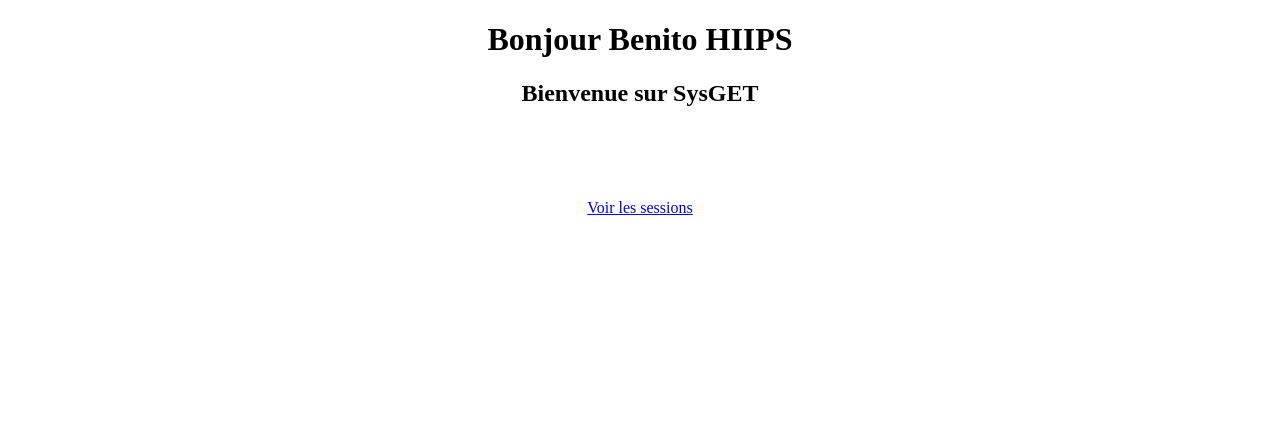
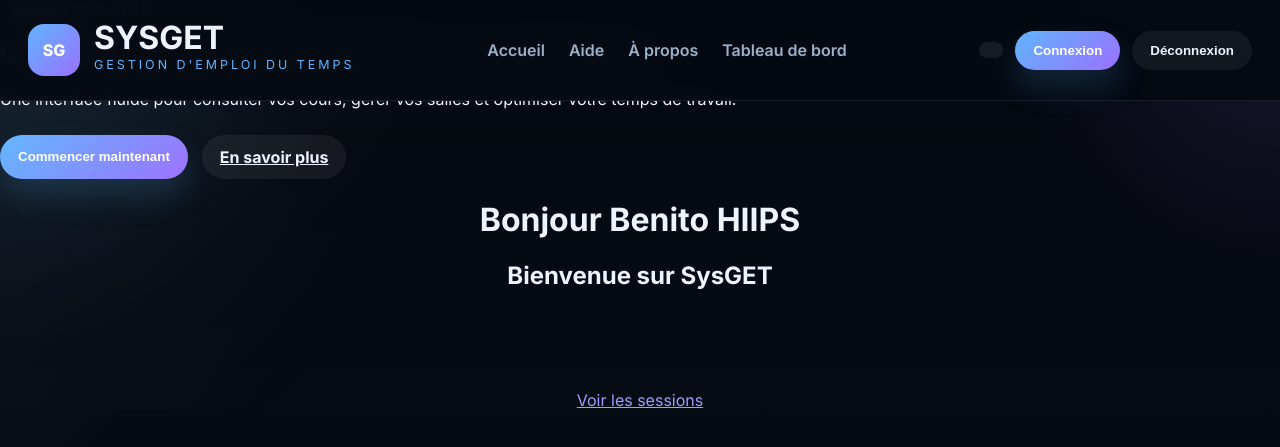
Before and after one commit to hiips-analytics/sysget, a PHP site: page / in a window 1280 px wide. Shown: the top 447 px of the page. Run offline with PHP 8.4, Linux system fonts and the light colour scheme.

Commit message:
Restructuration de l'espace de travail

```diff
--- a/app/Controllers/Controller.php
+++ b/app/Controllers/Controller.php
@@ -13,13 +13,19 @@ abstract class Controller
         //
         extract($data);
 
-        $file = __DIR__ . "/../../resources/views/" . $view . ".hiips.php";
+        // On construit le chemin complet vers la vue
+        $viewPath = __DIR__ . "/../../resources/views/{$view}.hiips.php";
 
-        if (file_exists($file)) {
-            require_once $file;
-        } else {
-            die("La vue '$view' n'existe pas!");
+        if (!file_exists($viewPath)) {
+            die("La vue {$view} est introuvable dans " . $viewPath);
         }
+
+        ob_start();
+        require_once $viewPath;
+        $content = ob_get_clean();
+
+        // Idem pour le layout
+        require_once __DIR__ . "/../../resources/views/layouts/app.hiips.php";
     }
 
     protected function clean($data) {
--- a/index.php
+++ b/public/index.php
@@ -2,9 +2,11 @@
 ini_set('display_errors', 1);
 error_reporting(E_ALL);
 
-require_once __DIR__ . '/vendor/autoload.php';
+require_once __DIR__ . '/../vendor/autoload.php';
 
 use App\Core\Router;
 
 $app = new Router();
 $app->run();
+
+define('ROOT', dirname(__DIR__));
--- /dev/null
+++ b/resources/views/layouts/app.hiips.php
@@ -0,0 +1,41 @@
+<!DOCTYPE html>
+<html lang="fr">
+<head>
+  <meta charset="UTF-8" />
+  <meta name="viewport" content="width=device-width, initial-scale=1.0" />
+  <title>SYSGET | <?= $this->clean($title ?? 'Accueil') ?></title>
+
+  <link rel="preconnect" href="https://fonts.googleapis.com" />
+  <link rel="preconnect" href="https://fonts.gstatic.com" crossorigin />
+  <link href="https://fonts.googleapis.com/css2?family=Inter:wght@400;500;600;700;800&display=swap" rel="stylesheet" />
+  <link rel="stylesheet" href="../../css/app.css" />
+</head>
+<body>
+  <header class="topbar fixed">
+    <div class="brand">
+      <div class="brand-mark">SG</div>
+      <div>
+        <h1>SYSGET</h1>
+        <p class="eyebrow">Gestion d'emploi du temps</p>
+      </div>
+    </div>
+    <nav class="topnav">
+      <a href="/home">Accueil</a>
+      <a href="/help">Aide</a>
+      <a href="/about">À propos</a>
+      <a href="/session/index" class="js-dashboard-link">Tableau de bord</a>
+    </nav>
+    <div class="header-actions">
+      <span class="js-user-badge badge hidden"></span>
+      <button class="button button-primary js-login">Connexion</button>
+      <button class="button button-secondary js-logout hidden">Déconnexion</button>
+    </div>
+  </header>
+
+  <main>
+    <?= $content ?>
+  </main>
+
+  <script src="../../js/app.js"></script>
+</body>
+</html>
--- a/resources/views/welcome.hiips.php
+++ b/resources/views/welcome.hiips.php
@@ -8,6 +8,18 @@
     </title>
 </head>
 <body>
+    <section class="hero-section">
+        <div class="hero-content">
+            <span class="badge">Session 2025-2026</span>
+            <h1>Organisez votre parcours académique avec <span class="text-glow">EduPlanner</span></h1>
+            <p>Une interface fluide pour consulter vos cours, gérer vos salles et optimiser votre temps de travail.</p>
+
+            <div class="hero-actions">
+                <button class="button button-primary js-login">Commencer maintenant</button>
+                <a href="/about" class="button button-secondary">En savoir plus</a>
+            </div>
+        </div>
+    </section>
     <div style="text-align: center;">
         <h1>Bonjour <?= $this->clean($user) ?></h1>
         <h2><?= $this->clean($title) ?></h2>
```
Also changed, not shown: public/.htaccess (renamed from .htaccess), public/css/app.css (added), public/js/app.js (added).
